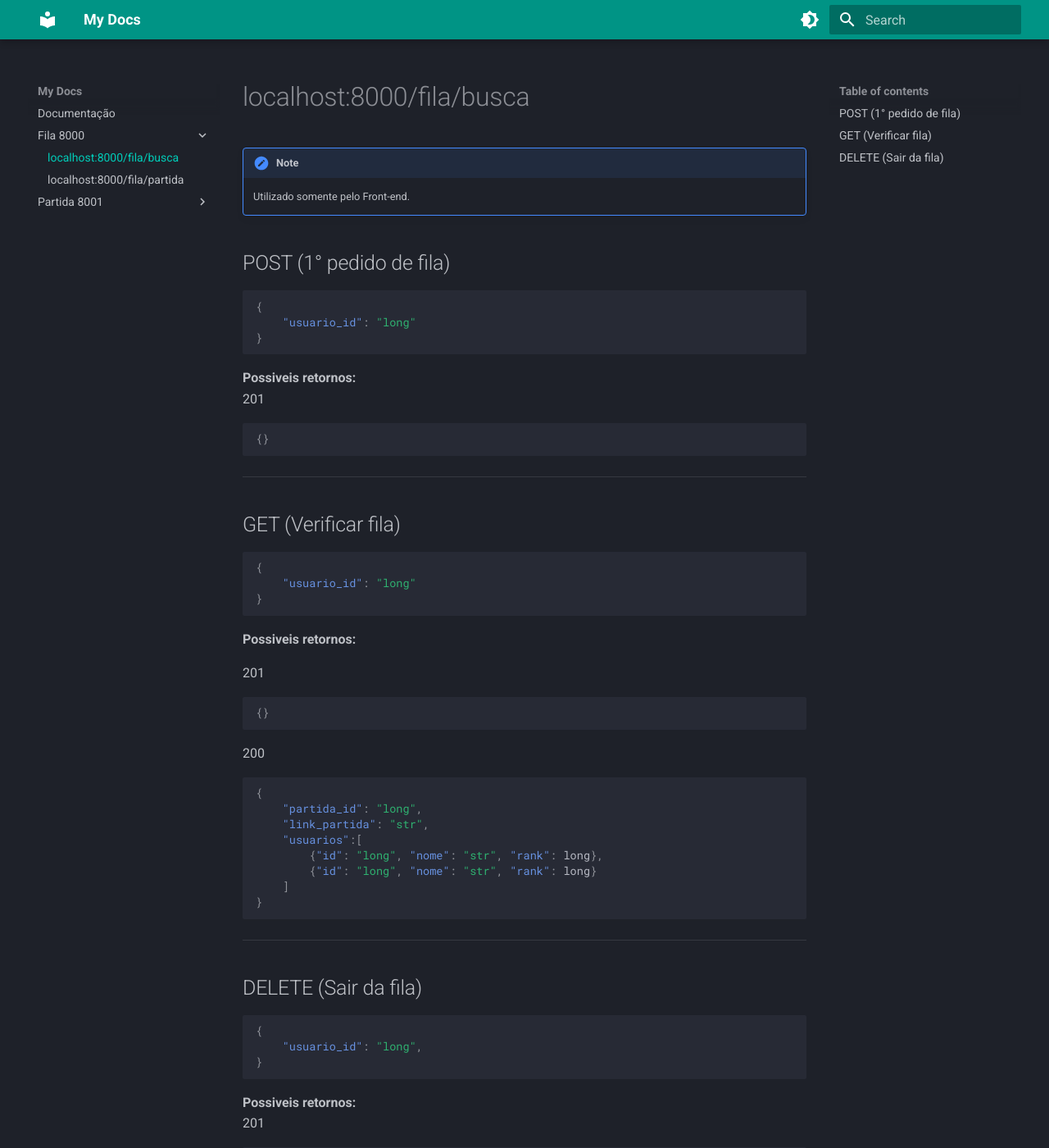
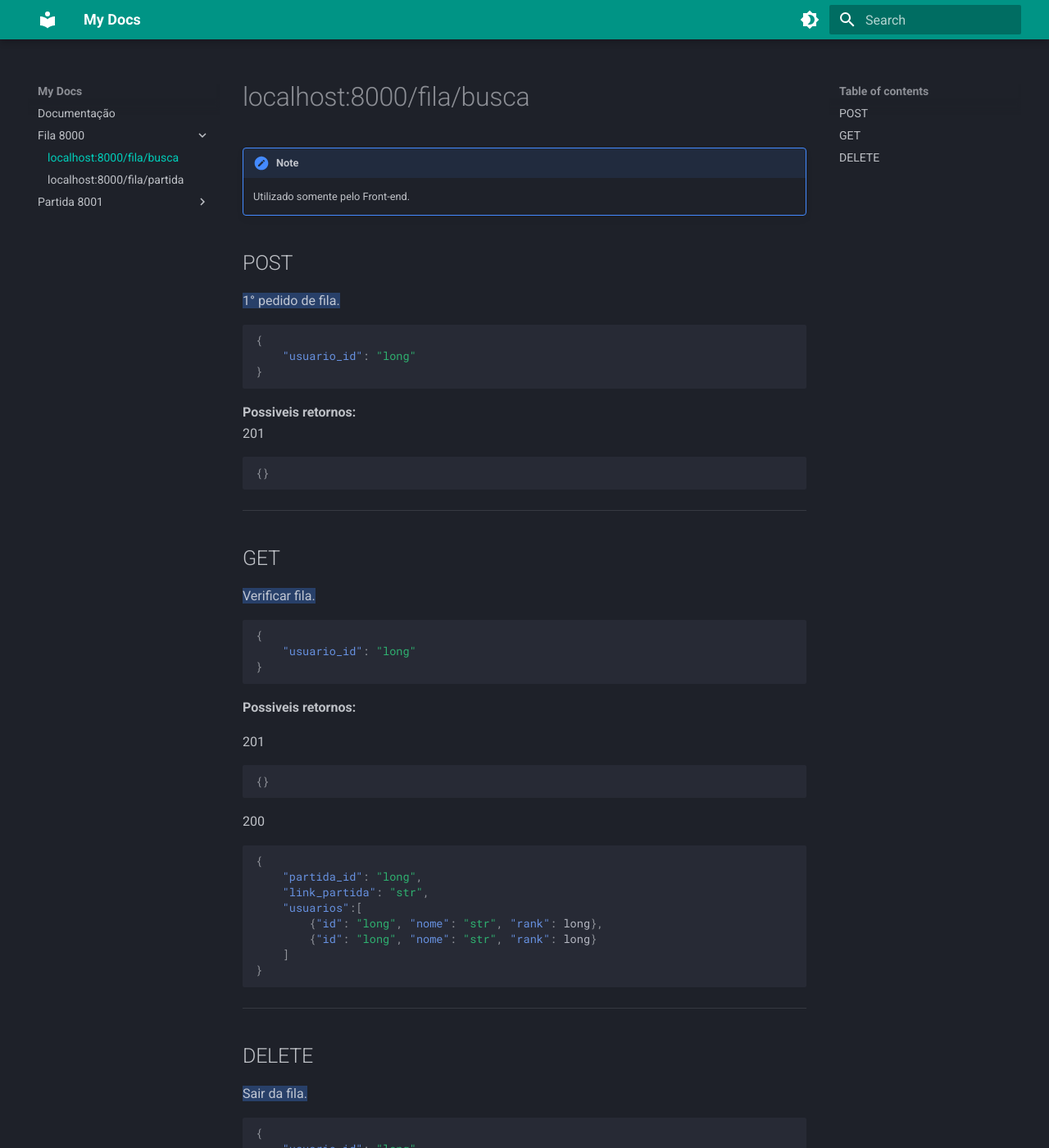
Before and after one commit to Fiddelis/inatel-gerencia-partida, an MkDocs documentation site: the page built from docs/fila-8000/busca.md, in a window 1280 px wide and 1400 px high. Shown: the whole window at 82% size. Built offline with MkDocs 1.6.1 and Material for MkDocs 9.7.7, drawn with Linux system fonts in a browser that asks for light colours.

Commit message:
initial commit

````diff
--- a/docs/fila-8000/busca.md
+++ b/docs/fila-8000/busca.md
@@ -4,7 +4,9 @@
     Utilizado somente pelo Front-end.
 
 
-## POST (1° pedido de fila)
+## POST
+==1° pedido de fila.==
+
 ```json
 {
     "usuario_id": "long"
@@ -18,7 +20,9 @@
 
 ---
 
-## GET (Verificar fila)
+## GET
+==Verificar fila.==
+
 ```json
 {
     "usuario_id": "long"
@@ -45,7 +49,9 @@
 
 ---
 
-## DELETE (Sair da fila)
+## DELETE
+==Sair da fila.==
+
 ```json
 {
     "usuario_id": "long",
````
Also changed, not shown: docs/fila-8000/partida.md (+3 -1 lines), docs/index.md (+4 -4 lines), docs/partida-8001/match.md (+3 -1 lines), docs/partida-8001/partida_id.md (+2 -1 lines).
